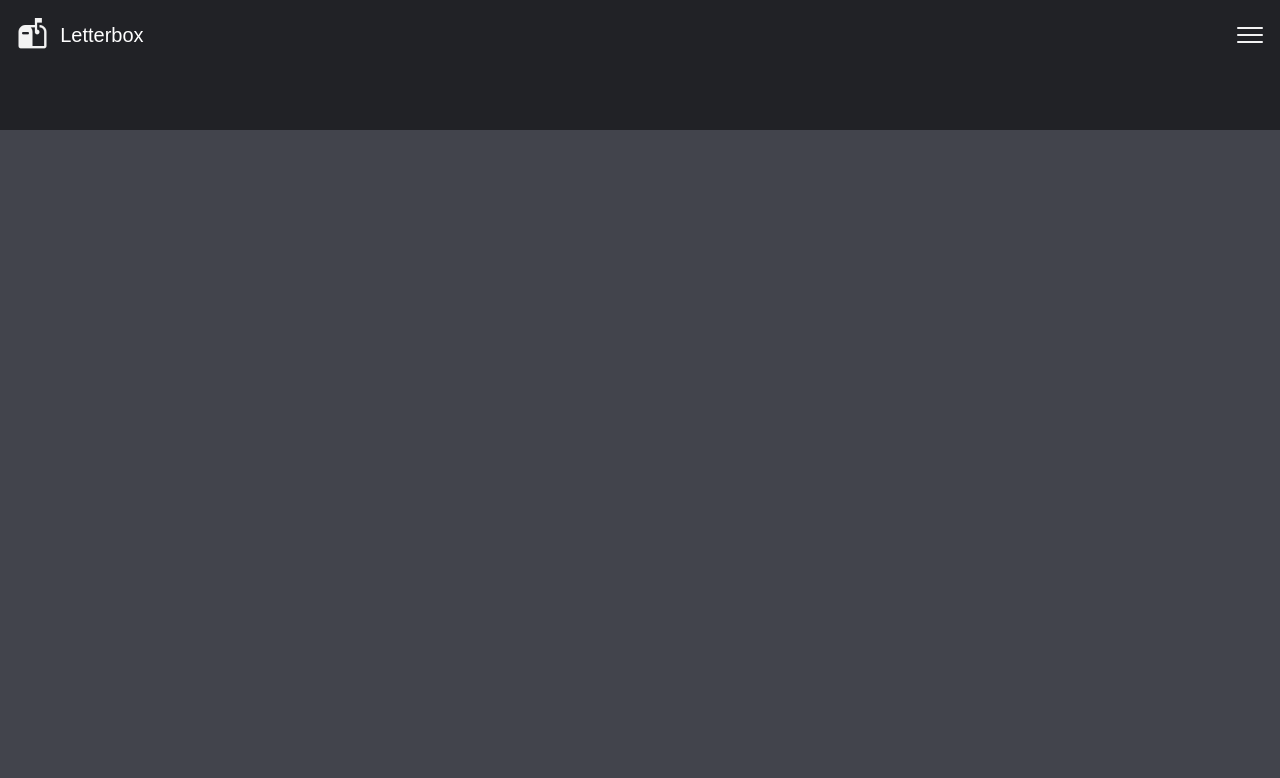
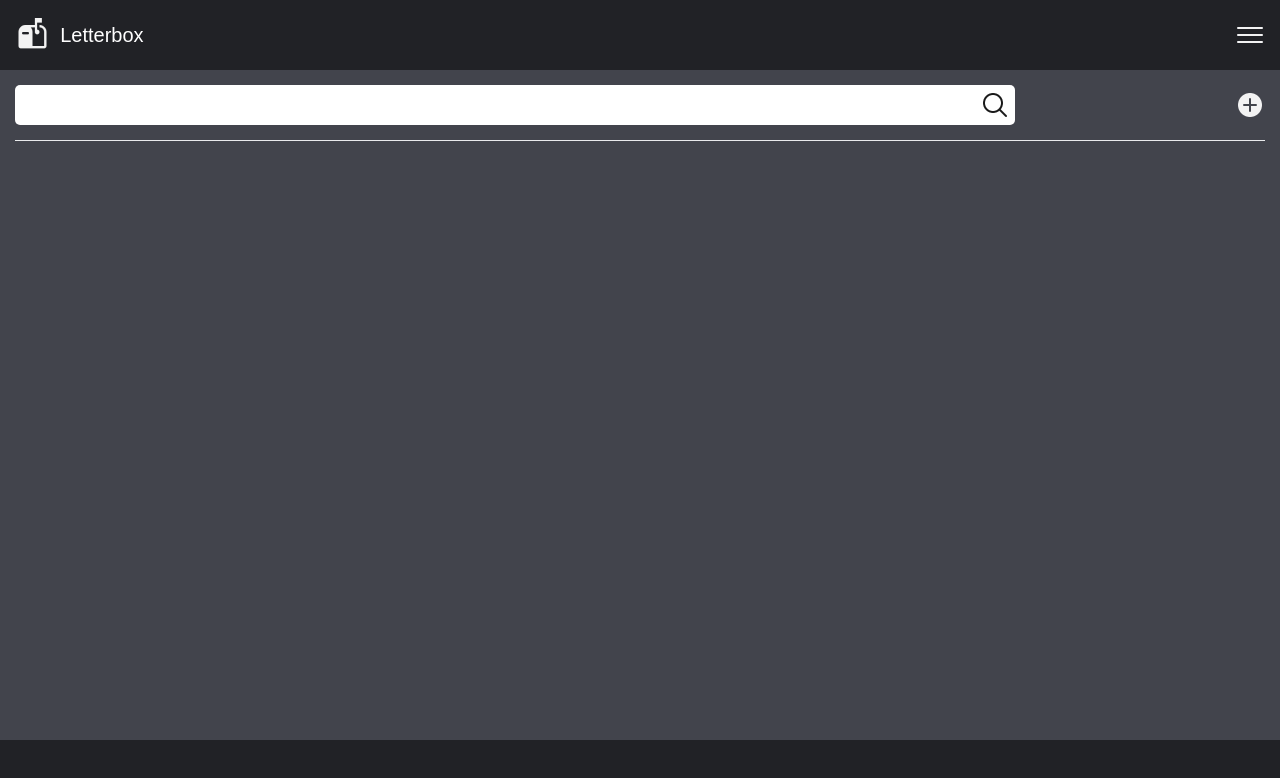
Before and after one commit to XAldrikX/letterbox, a Vue app: page /chat in a window 1280 px wide. Shown: the top 778 px of the page. Built offline with nearby package versions, Linux system fonts and the light colour scheme; a web font is replaced by a local one.

Commit message:
Chat page.

```diff
--- a/src/components/ChatBubble.vue
+++ b/src/components/ChatBubble.vue
@@ -1,6 +1,8 @@
 <template>
     <section class="chat-bubble" v-for="chat in 10" :key="chat">
-        <img src="../assets/Customer.png" alt="Foto do perfil" class="profile-pic" width="50" height="50">
+        <router-link to="/chat">
+            <img src="../assets/Customer.png" alt="Foto do perfil" class="profile-pic" width="50" height="50">
+        </router-link>
 
         <div class="chat-info-wrapper">
             <div class="chat-name-date">
--- a/src/components/NavBar.vue
+++ b/src/components/NavBar.vue
@@ -70,7 +70,7 @@ import { ref, computed } from 'vue';
 
 const menuOpen = ref(false);
 
-const userLogged = ref(false);
+const userLogged = ref(true);
 
 const menuPosition = computed(() => {
     return menuOpen.value === false ? '-100%' : '0px';
--- a/src/router/index.js
+++ b/src/router/index.js
@@ -3,12 +3,18 @@ import SignUp from '@/views/SignUp.vue';
 import SignIn from '@/views/SignIn.vue';
 import AllChats from '@/views/AllChats.vue';
 import AddContact from '@/views/AddContact.vue';
+import ChatPage from '@/views/ChatPage.vue';
 
 const routes = [
 	{
 		path: '/',
 		name: 'AllChats',
 		component: AllChats
+	},
+	{
+		path: '/chat',
+		name: 'ChatPage',
+		component: ChatPage
 	},
 	{
 		path: '/sign-up',
--- /dev/null
+++ b/src/views/ChatPage.vue
@@ -0,0 +1,20 @@
+<template>
+    <main>
+        <SearchBar />
+
+    </main>
+</template>
+
+<script setup>
+
+import SearchBar from '@/components/SearchBar.vue';
+
+</script>
+
+<style scoped>
+main {
+    height: calc(100vh - 130px);
+    background-color: var(--primary-color);
+    overflow-y: scroll;
+}
+</style>
```
Also changed, not shown: src/registerServiceWorker.js (+7 -7 lines).
